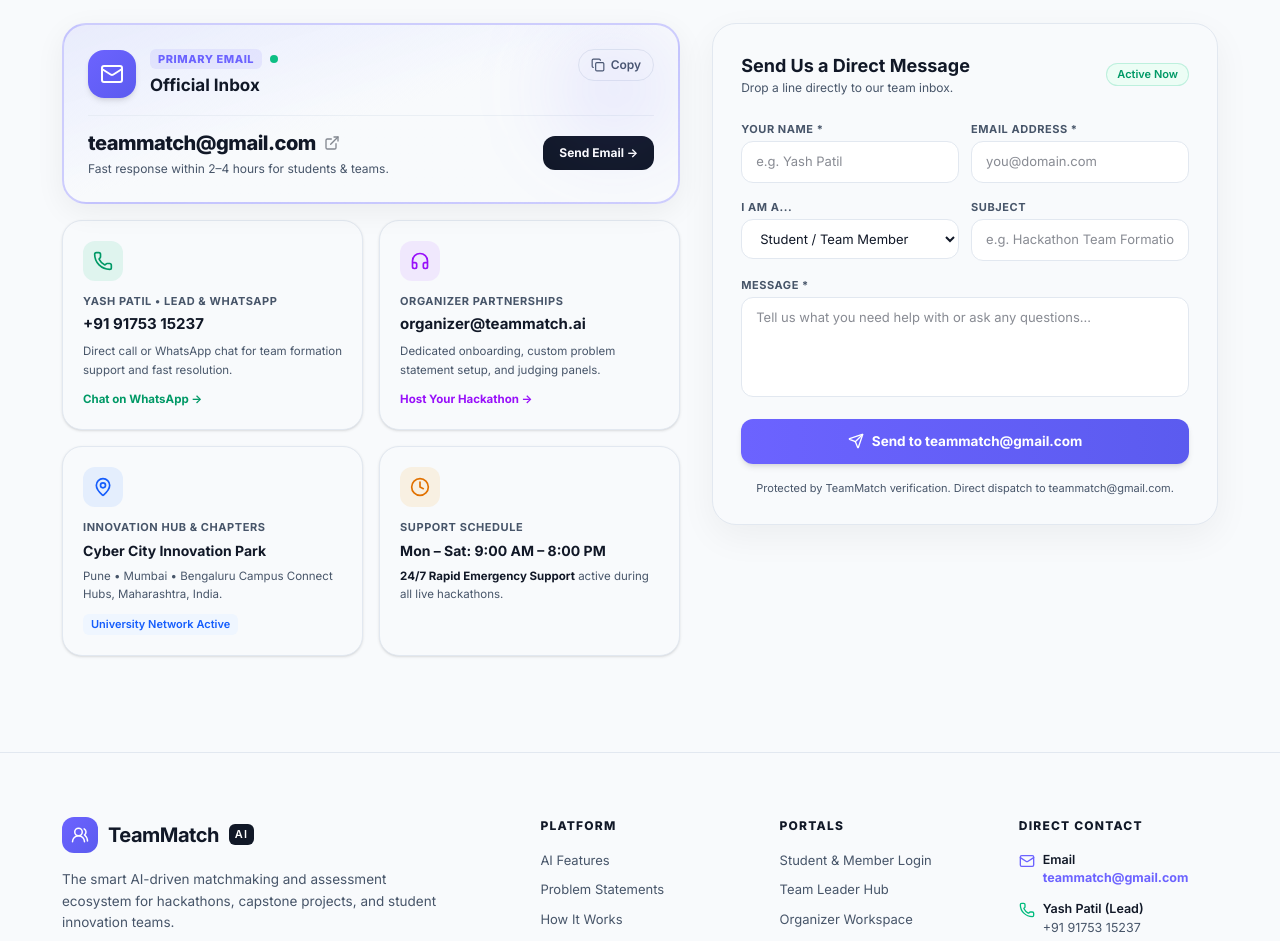
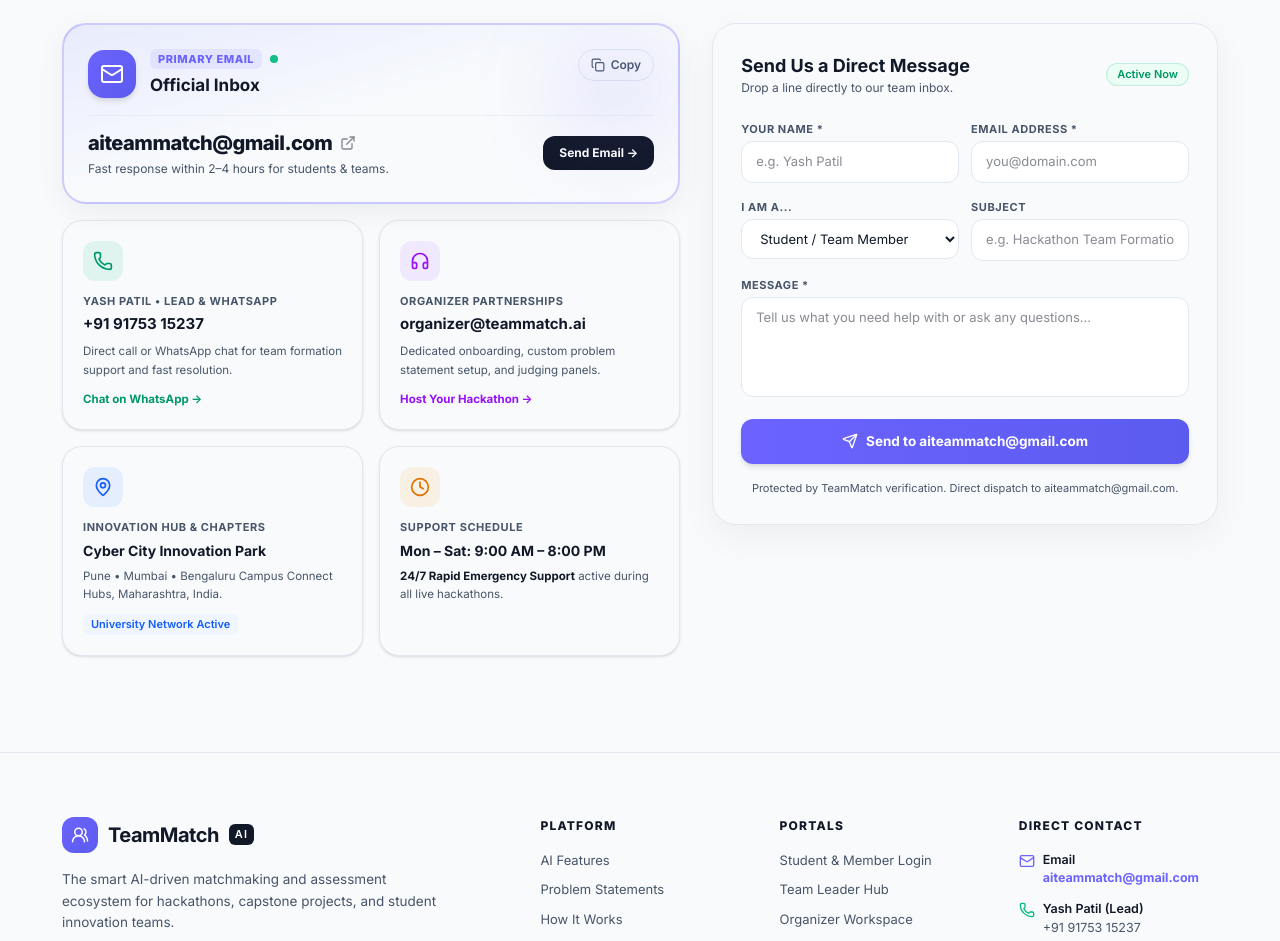
Before and after one commit to yashnpatil2007-cloud/teammatch, a React (Vite) app: page / in a window 1280 px wide. Shown: the part 3620-4561 px from the top of the page. Built offline with nearby package versions, Linux system fonts and the light colour scheme; no server answers.

Commit message:
fix: update contact email to aiteammatch@gmail.com across landing page

```diff
--- a/src/pages/Landing.jsx
+++ b/src/pages/Landing.jsx
@@ -37,7 +37,7 @@ export default function Landing(){
  });
 
  const handleCopyEmail = () => {
-  navigator.clipboard?.writeText("teammatch@gmail.com");
+  navigator.clipboard?.writeText("aiteammatch@gmail.com");
   setCopiedEmail(true);
   setTimeout(() => setCopiedEmail(false), 2500);
  };
@@ -211,10 +211,10 @@ export default function Landing(){
        <div className="mt-4 pt-3 border-t border-[var(--border)]/60 flex flex-wrap items-center justify-between gap-3">
         <div>
          <a
-          href="mailto:teammatch@gmail.com?subject=TeamMatch%20Inquiry"
+          href="mailto:aiteammatch@gmail.com?subject=TeamMatch%20Inquiry"
           className="text-[18px] sm:text-[20px] font-black text-[var(--text-primary)] hover:text-[var(--accent)] transition tracking-tight flex items-center gap-2"
          >
-          teammatch@gmail.com
+          aiteammatch@gmail.com
           <ExternalLink className="w-4 h-4 opacity-50" />
          </a>
          <p className="text-[12px] text-[var(--text-secondary)] mt-0.5">
@@ -222,7 +222,7 @@ export default function Landing(){
          </p>
         </div>
         <a
-         href="mailto:teammatch@gmail.com?subject=TeamMatch%20Inquiry"
+         href="mailto:aiteammatch@gmail.com?subject=TeamMatch%20Inquiry"
          className="px-4 py-2 rounded-xl bg-[var(--text-primary)] text-[var(--background)] text-[12px] font-bold hover:opacity-90 transition shrink-0"
         >
          Send Email →
@@ -263,7 +263,7 @@ export default function Landing(){
          Dedicated onboarding, custom problem statement setup, and judging panels.
         </p>
         <a
-         href="mailto:teammatch@gmail.com?subject=Hackathon%20Organizer%20Partnership"
+         href="mailto:aiteammatch@gmail.com?subject=Hackathon%20Organizer%20Partnership"
          className="mt-3 inline-flex items-center gap-1.5 text-[11.5px] font-bold text-purple-600 hover:underline"
         >
          Host Your Hackathon →
@@ -308,7 +308,7 @@ export default function Landing(){
         </div>
         <h3 className="text-[20px] font-black text-[var(--text-primary)]">Message Sent!</h3>
         <p className="text-[13px] text-[var(--text-secondary)] max-w-sm mx-auto leading-relaxed">
-         Thank you, <strong className="text-[var(--text-primary)]">{contactForm.name}</strong>. Your note has been delivered to <strong className="text-[var(--accent)]">teammatch@gmail.com</strong>. We will reply to <span className="underline">{contactForm.email}</span> shortly.
+         Thank you, <strong className="text-[var(--text-primary)]">{contactForm.name}</strong>. Your note has been delivered to <strong className="text-[var(--accent)]">aiteammatch@gmail.com</strong>. We will reply to <span className="underline">{contactForm.email}</span> shortly.
         </p>
         <button
          type="button"
@@ -413,10 +413,10 @@ export default function Landing(){
          type="submit"
          className="w-full py-3 rounded-xl bg-gradient-to-r from-[var(--accent)] to-[var(--accent-strong)] hover:opacity-95 text-white font-bold text-[13.5px] shadow-md flex items-center justify-center gap-2 transition cursor-pointer"
         >
-         <Send className="w-4 h-4" /> Send to teammatch@gmail.com
+         <Send className="w-4 h-4" /> Send to aiteammatch@gmail.com
         </button>
         <p className="text-[11px] text-center text-[var(--text-secondary)]">
-         Protected by TeamMatch verification. Direct dispatch to teammatch@gmail.com.
+         Protected by TeamMatch verification. Direct dispatch to aiteammatch@gmail.com.
         </p>
        </form>
       )}
@@ -445,9 +445,9 @@ export default function Landing(){
       </p>
       <div className="pt-1 flex items-center gap-3">
        <a
-        href="mailto:teammatch@gmail.com"
+        href="mailto:aiteammatch@gmail.com"
         className="w-9 h-9 rounded-full bg-[var(--surface)] hover:bg-[var(--accent)] hover:text-white flex items-center justify-center transition border border-[var(--border)]"
-        title="Email Us: teammatch@gmail.com"
+        title="Email Us: aiteammatch@gmail.com"
        >
         <Mail className="w-4 h-4" />
        </a>
@@ -517,8 +517,8 @@ export default function Landing(){
         <Mail className="w-4 h-4 text-[var(--accent)] shrink-0 mt-0.5" />
         <div>
          <div className="font-semibold text-[var(--text-primary)]">Email</div>
-         <a href="mailto:teammatch@gmail.com" className="hover:underline text-[var(--accent)] font-bold">
-          teammatch@gmail.com
+         <a href="mailto:aiteammatch@gmail.com" className="hover:underline text-[var(--accent)] font-bold">
+          aiteammatch@gmail.com
          </a>
         </div>
        </li>
```
